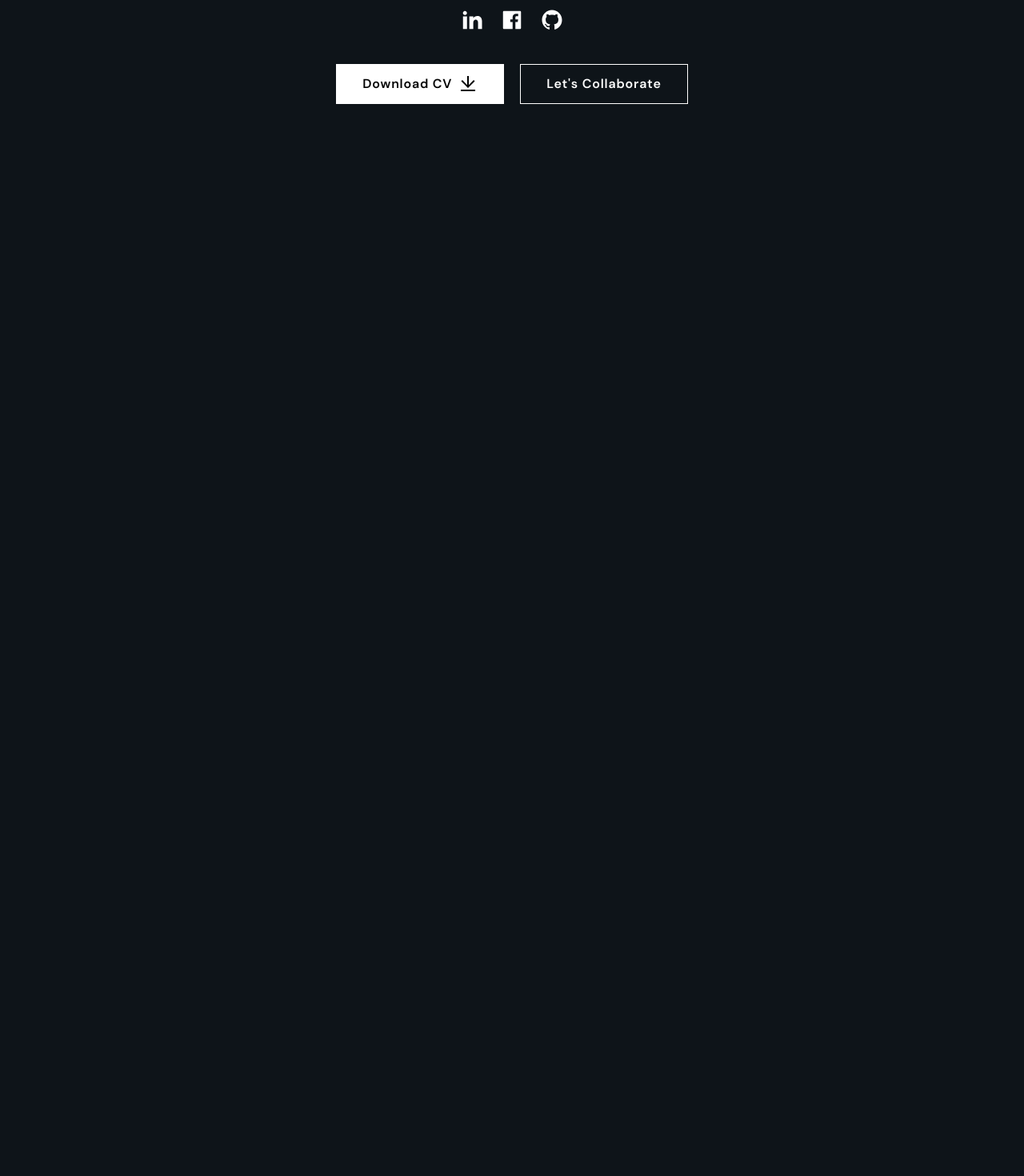
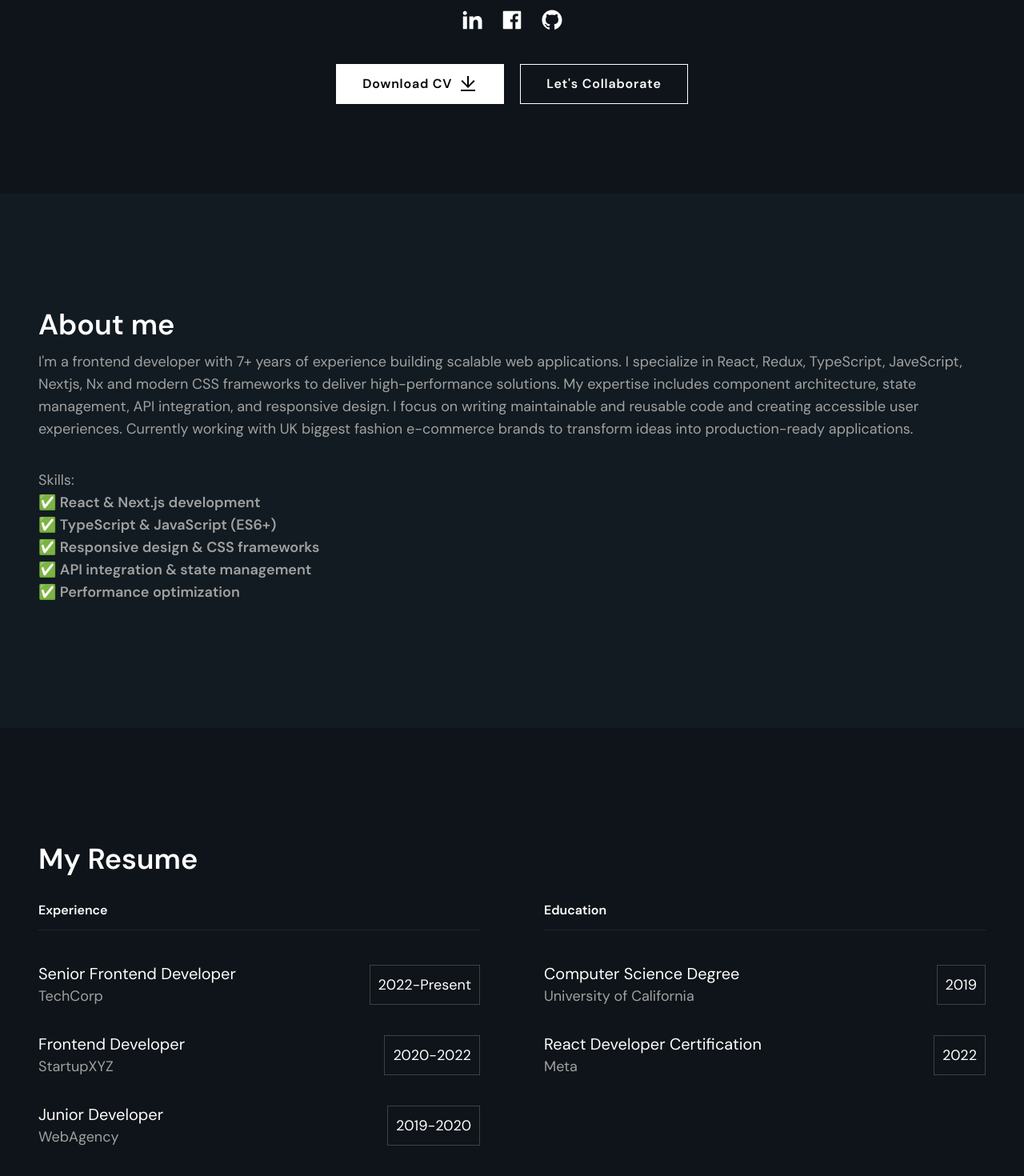
Before and after one commit to Yasir1986/PortfolioReact, a React (Vite) app: page / in a window 1280 px wide. Shown: the part 748-2218 px from the top of the page at 80% size. Before the commit the page ends 990 px from the top, so only its background shows below. Built offline with nearby package versions, Linux system fonts and the light colour scheme.

Commit message:
resume added

```diff
--- a/src/App.jsx
+++ b/src/App.jsx
@@ -1,16 +1,20 @@
-import React from "react"
-import Header from "./components/Header"
-import Hero from "./components/Hero"
+import React from "react";
+import Header from "./components/Header";
+import Hero from "./components/Hero";
+import About from "./components/About";
+import Experience from "./components/Experience";
 
 const App = () => {
   return (
     <>
-    <Header/>
-    <main>
-      <Hero/>
-    </main>
+      <Header />
+      <main>
+        <Hero />
+        <About />
+        <Experience />
+      </main>
     </>
-  )
-}
+  );
+};
 
-export default App
+export default App;
--- /dev/null
+++ b/src/components/About.jsx
@@ -0,0 +1,37 @@
+import React from "react";
+import { aboutItems } from "../constant/data";
+import { li } from "motion/react-client";
+
+const About = () => {
+  return (
+    <section className="section bg-secondary-clr">
+      <div className="container">
+        <h2>About me</h2>
+        <p className="mt-3 mb-9">
+          I'm a frontend developer with 7+ years of experience building scalable
+          web applications. I specialize in React, Redux, TypeScript,
+          JaveScript, Nextjs, Nx and modern CSS frameworks to deliver
+          high-performance solutions. My expertise includes component
+          architecture, state management, API integration, and responsive
+          design. I focus on writing maintainable and reusable code and creating
+          accessible user experiences. Currently working with UK biggest fashion
+          e-commerce brands to transform ideas into production-ready
+          applications.
+        </p>
+        {/* skills */}
+        <div>
+            <p>Skills:</p>
+            <ul className="text-white font-semibold text-x1 mb-3">
+                {aboutItems.map((item) => (
+                    <li key={item.id}>
+                        <p>✅ {item.label}</p>
+                    </li>
+                ))}
+            </ul>
+        </div>
+      </div>
+    </section>
+  );
+};
+
+export default About;
--- /dev/null
+++ b/src/components/Experience.jsx
@@ -0,0 +1,40 @@
+import React from "react";
+import { ResumeItems } from "../constant/data";
+
+const Experience = () => {
+  return (
+    <section className="section">
+      <div className="container">
+        <h2>My Resume</h2>
+        {/* Wrapper */}
+        <div className="grid gap-10 lg:grid-cols-2 lg:gap-20">
+          {ResumeItems.map((item) => (
+            <div key={item.id} className="divide-y divide-neutral-800">
+              {/*   Title */}
+              <h3 className="text-2x1 font-semibold mt-8 pb-3">{item.title}</h3>
+              <div className="mt-10 space-y-8">
+                {/* List */}
+                {item.list.map((listItem, index) => (
+                  <div
+                    key={index.id}
+                    className="flex items-center justify-between flex-wrap gap-6"
+                  >
+                    <div>
+                      <h4 className="text-xl">{listItem.role}</h4>
+                      <p>{listItem.label}</p>
+                    </div>
+                    <p className="border border-neutral-700 p-2.5 text-white">
+                      {listItem.time}
+                    </p>
+                  </div>
+                ))}
+              </div>
+            </div>
+          ))}
+        </div>
+      </div>
+    </section>
+  );
+};
+
+export default Experience;
--- /dev/null
+++ b/src/components/Projects.jsx
@@ -0,0 +1,17 @@
+import React from 'react'
+
+const Projects = () => {
+  return <section>
+    <div className='container'>
+        {/* Title */}
+        <h2>Recent Projects</h2>
+
+        {/* Card Wrapper */}
+        <div>
+
+        </div>
+    </div>
+  </section>
+}
+
+export default Projects
```
